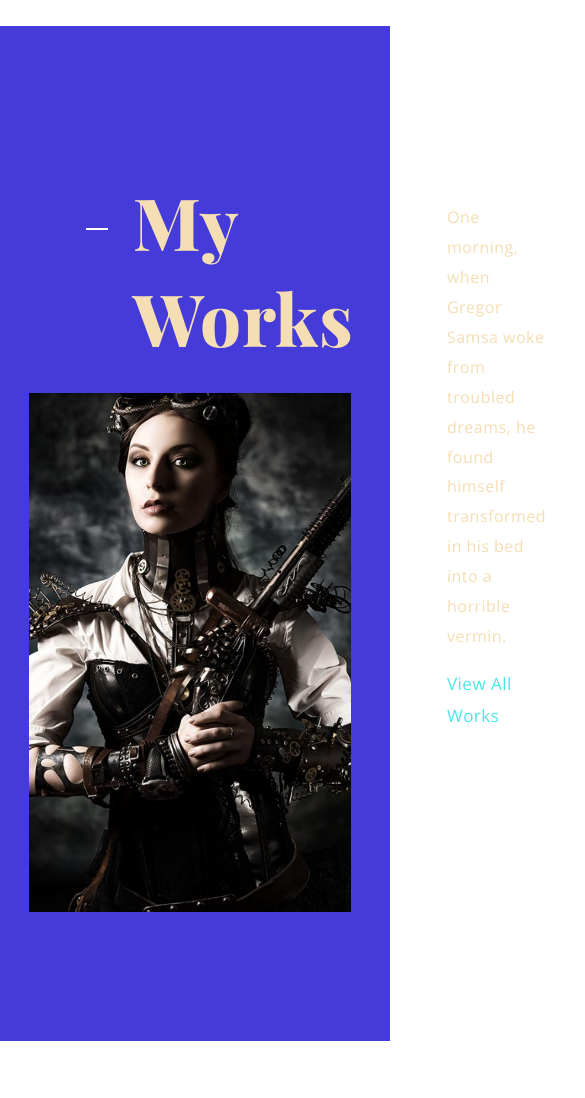
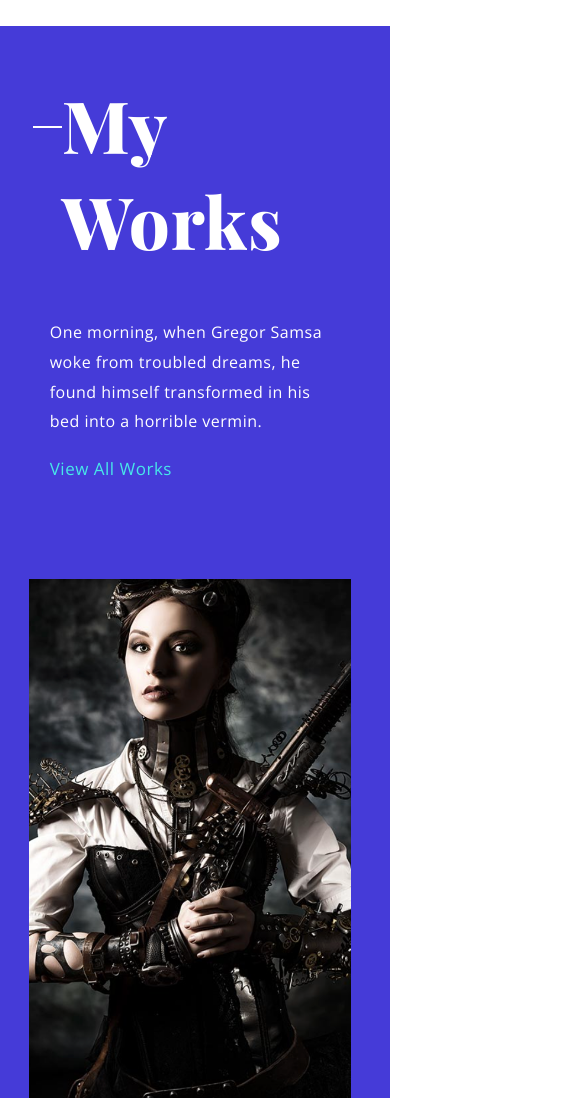
Before and after one commit to iiinnnaaa/Portfolio, a plain HTML site: page index.html in a window 390 px wide. Shown: the part 2480-3578 px from the top of the page, 585 px wide, since content can reach past the window. Drawn offline with nearby package versions, Linux system fonts and the light colour scheme; a web font is replaced by a local one.

Commit message:
edited/published

```diff
--- a/css/style.css
+++ b/css/style.css
@@ -674,7 +674,7 @@ padding: 10px;
 }
 
 .work{
-	color: wheat;
+	color: white;
 	font-size: 72px;
 	margin-top: 46px;
 	margin-left: 25px;
@@ -684,7 +684,7 @@ padding: 10px;
 }
 
 .third-text2{
-	color: wheat;
+	color: white;
 	width: 653px;
 	font-size: 16px;
 	font-family: "Open Sans", sans-serif;
@@ -1489,6 +1489,49 @@ background-color: #121212;
 		width: 65%;
 	}
 
+	#page3{
+		height: 100%;
+		width: 100%;
+	}
+
+	.third-page{
+		height: 100%;
+		display: initial;
+	}
+
+	.third-cont{
+		width: 85% !important;
+		display: block;
+		margin: 0;
+	}
+
+	.third-text1{
+		width: 100%;
+		margin: 15% 10%;
+	}
+
+	.line2{
+		margin: 0;
+	}
+
+	.work{
+		margin: 0;
+	}
+
+	.third-text2{
+		width: 85%;
+		margin: 5% 15%;
+	}
+
+	.works-arrows{
+		display: none;
+	}
+
+	.third-slide{
+		width: 100%;
+		margin: 70% 0 10% 0;
+	}
+
 	#page4 {
 		height: 100% !important;
 	}
```
